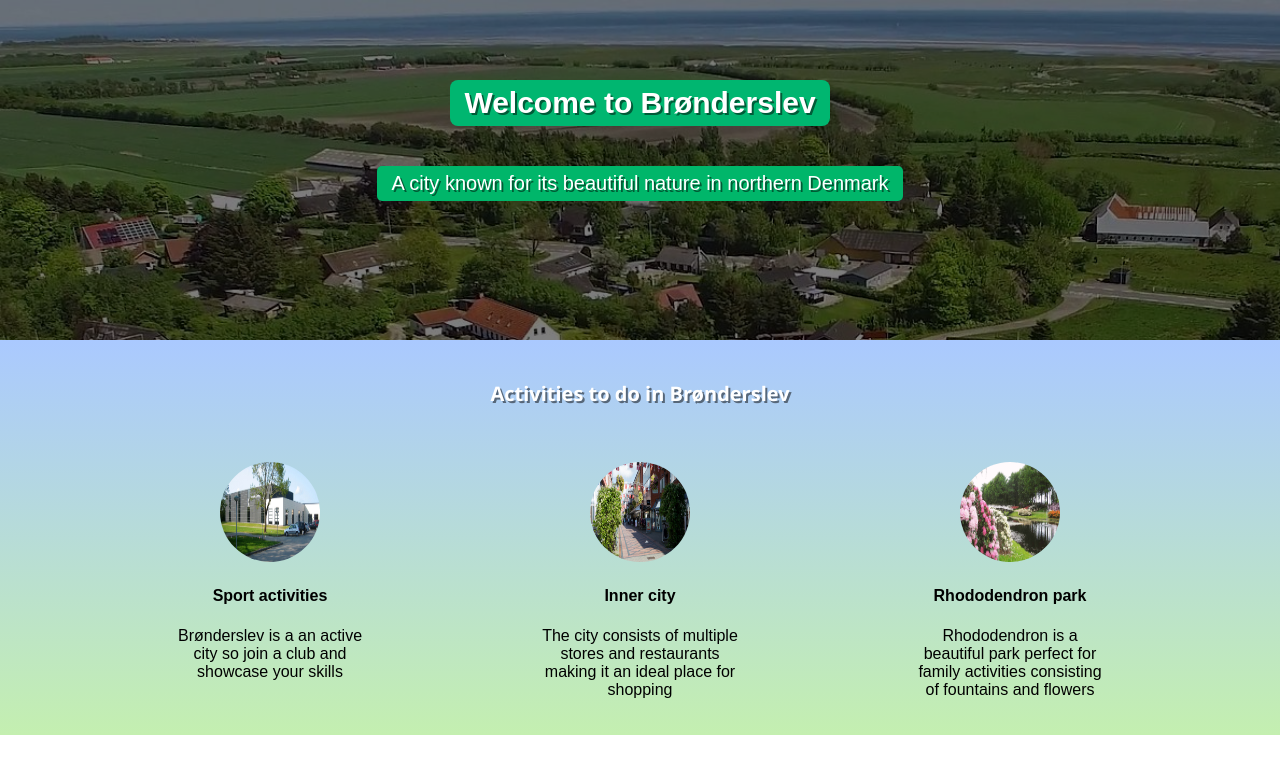
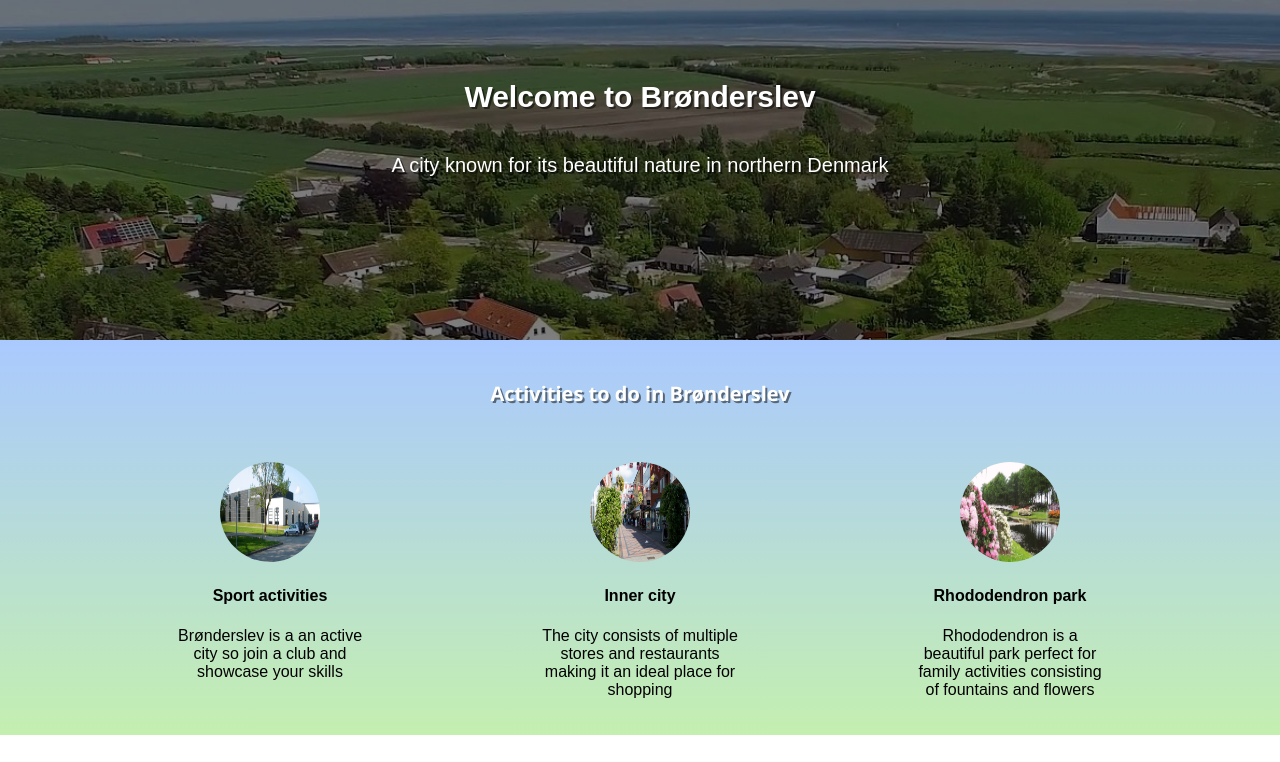
Before and after one commit to adam8325/HomeTown, a plain HTML site: page index.html in a window 1280 px wide. Shown: the top 762 px of the page. Drawn offline with Linux system fonts and the light colour scheme.

Commit message:
Added some CSS touches for release

```diff
--- a/styles.css
+++ b/styles.css
@@ -1,7 +1,7 @@
 body {
     margin:0;
     text-align: center;
-    font-family: Arial, sans-serif;
+    font-family: Arial, Helvetica, sans-serif;
 
 }
 
@@ -20,29 +20,23 @@ body {
 #top-section::after {
     content:'';
     position: absolute;
-    background: rgba(0, 0, 0, 0.5);
+    background: black;
     inset: 0;
     z-index: -1;
-
+    opacity: 0.5;
 }
 
 #top-title {
-    background: #00b670;
     margin: 80px 0 0 0;
     font-size: 30px;
-    padding: 6px 14px;
-    border-radius: 8px;
-    font-weight: bold;
+    font-weight: bolder;
     text-shadow: 2px 2px rgba(0, 0, 0, 0.5);
 }
 
 #top-subtitle {
-    background: #00b66a;
     margin: 40px 0;
     font-weight: lighter;
     font-size: 20px;
-    padding: 6px 15px;
-    border-radius: 5px;
     text-shadow: 2px 2px rgba(0, 0, 0, 0.5);
 }
 
```
